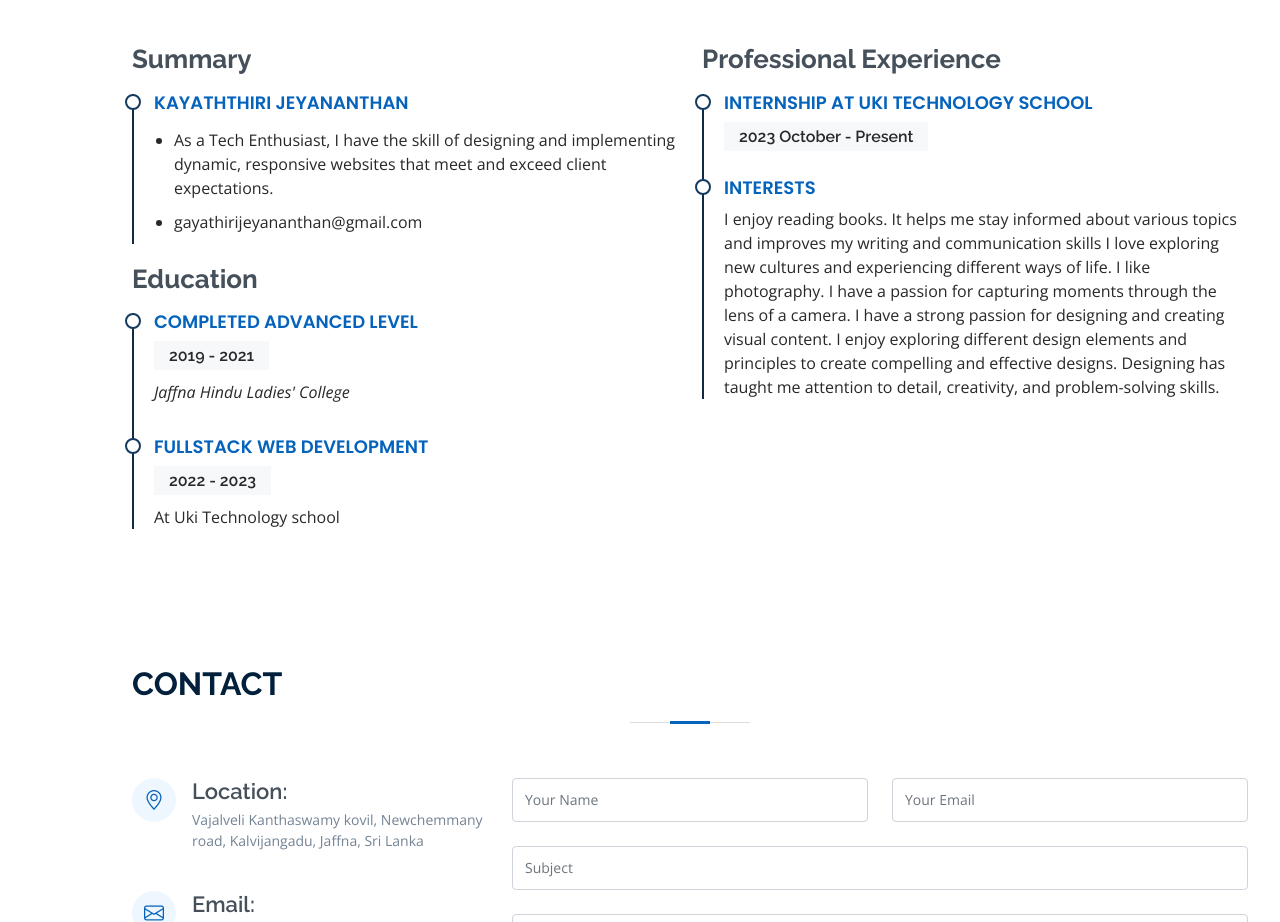
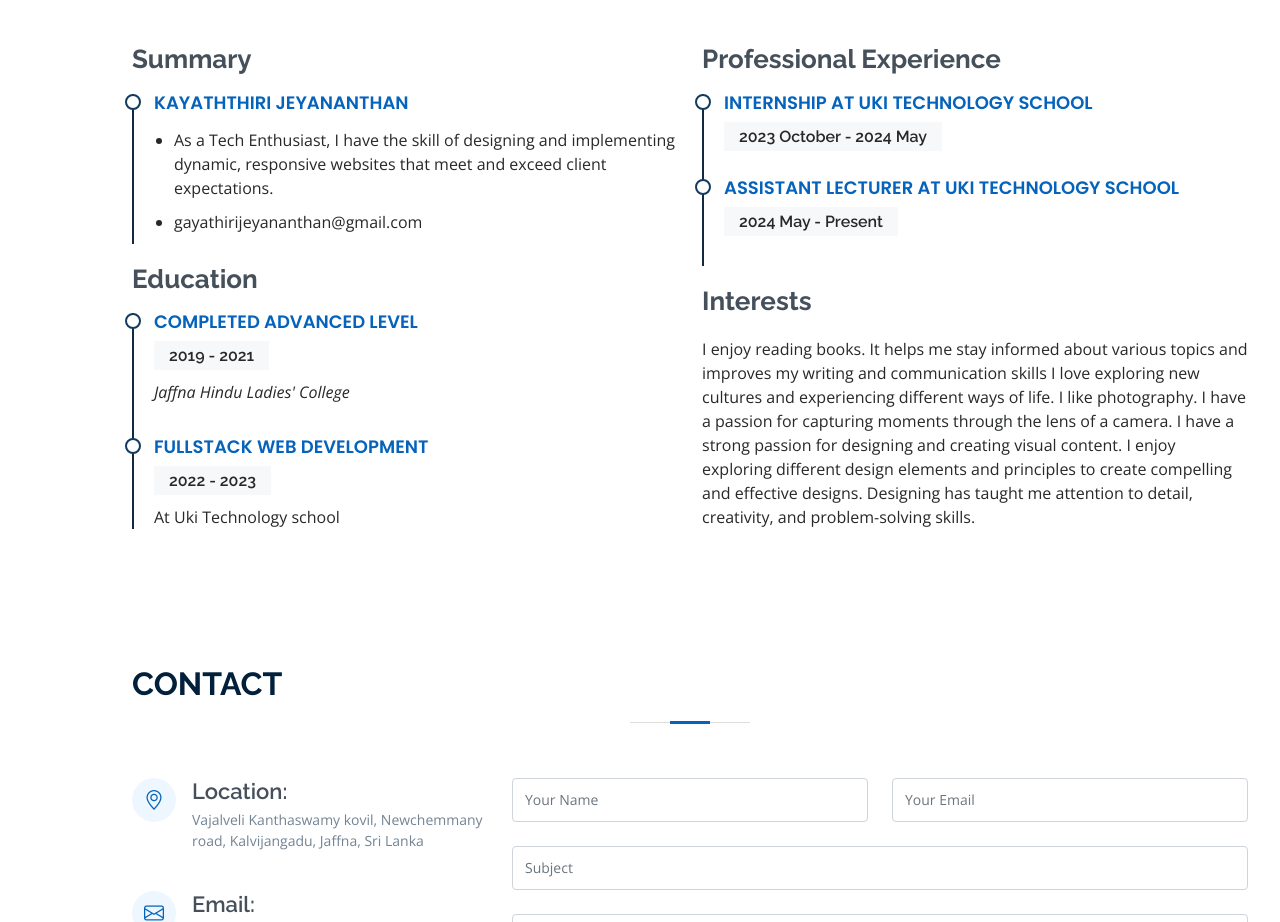
Before and after one commit to Gayathiri-Jeyananthan/gayathirijeyananthan.github.io, a plain HTML site: page index.html in a window 1280 px wide. Shown: the part 2260-3182 px from the top of the page. Drawn offline with nearby package versions, Linux system fonts and the light colour scheme.

Commit message:
june 10th updated

```diff
--- a/index.html
+++ b/index.html
@@ -256,18 +256,20 @@
             <h3 class="resume-title">Professional Experience</h3>
             <div class="resume-item">
               <h4 id="head">Internship at Uki Technology School</h4>
-              <h5>2023 October - Present</h5>
+              <h5>2023 October - 2024 May</h5>
 
             </div>
             <div class="resume-item">
-              <h4 id="head">Interests</h4>
+              <h4 id="head">Assistant Lecturer at Uki Technology School</h4>
+              <h5>2024 May - Present</h5>
+            </div>
+              <h4 class="resume-title">Interests</h4>
               <p>I enjoy reading books. It helps me stay informed about various topics and improves my writing and communication skills
               I love exploring new cultures and experiencing different ways of life.
               I like photography. I have a passion for capturing moments through the lens of a camera.
                I have a strong passion for designing and creating visual content. I enjoy exploring different design elements and principles to create compelling and effective designs. Designing has taught me attention to detail, creativity, and problem-solving skills.</p>
-            </div>
-          </div>
 
+              </div>
         </div>
 
       </div>
```
